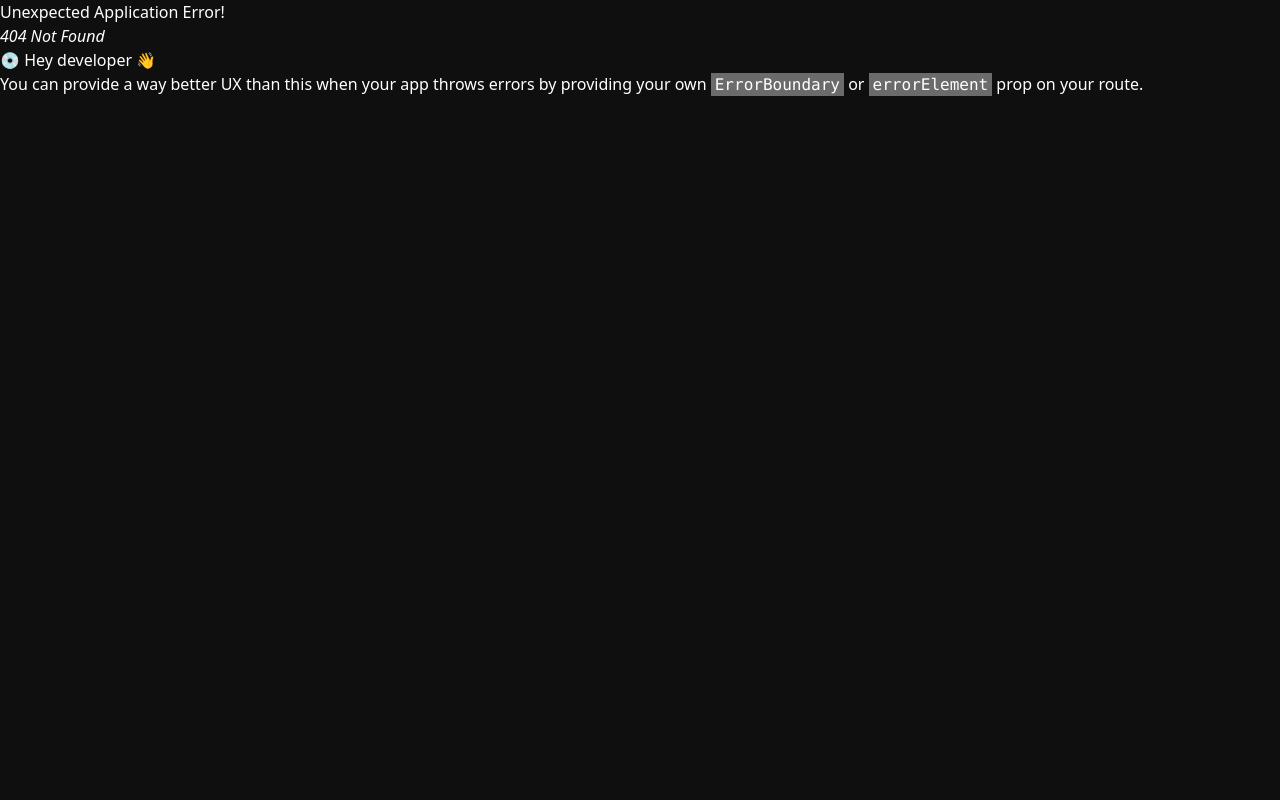
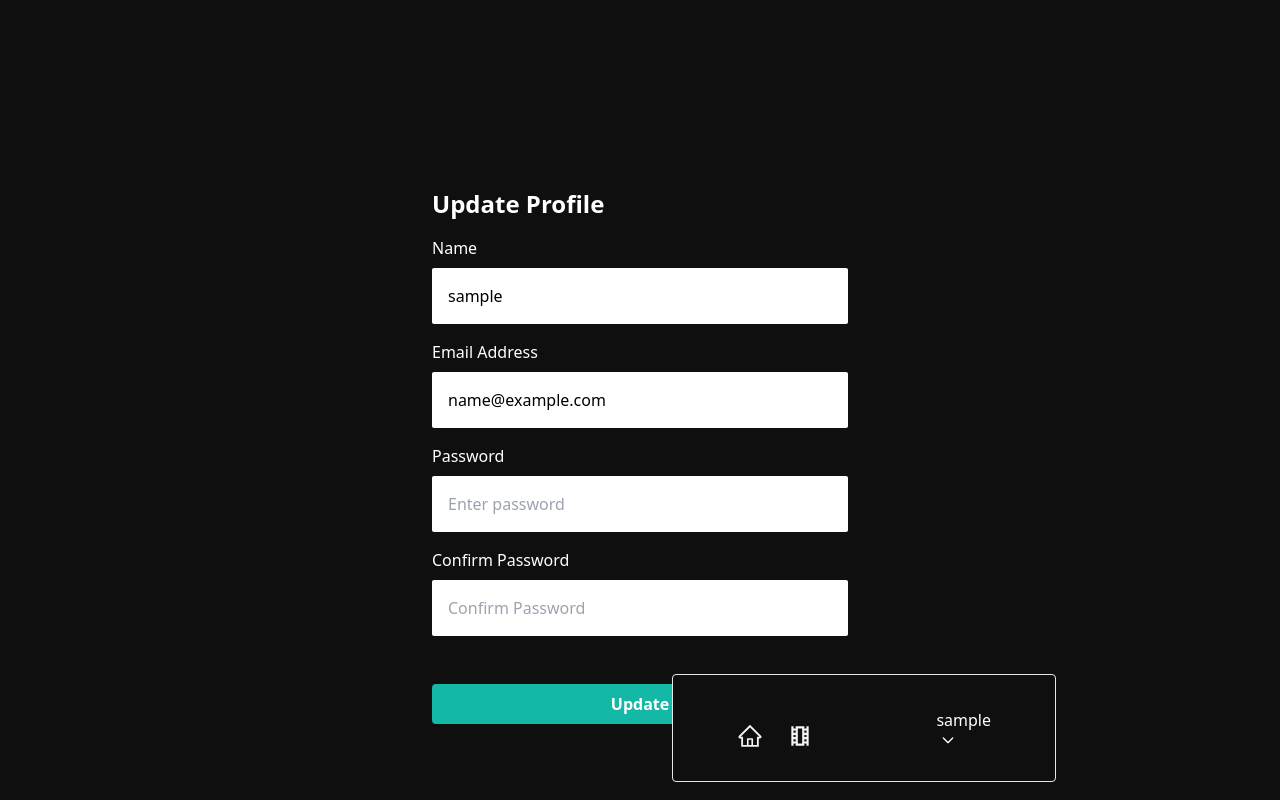
Before and after one commit to VimalSN/MERN-MoviePub_Discover-Movies, a React (Vite) app in the folder frontend/: page /profile in a window 1280 px wide. Before the commit this address had no page. Built offline with nearby package versions, Linux system fonts and the light colour scheme; sample sign-in values are in the browser's storage.

Commit message:
profileView

```diff
--- a/frontend/src/main.jsx
+++ b/frontend/src/main.jsx
@@ -11,8 +11,10 @@
 //Restricted
 import Login from "./pages/Auth/Login.jsx";
 import Register from "./pages/Auth/Register.jsx";
+import PrivateRoute from "./pages/Auth/PrivateRoute.jsx";
 
 import Home from "./pages/Home.jsx";
+import Profile from "./pages/User/Profile.jsx";
 
 const router = createBrowserRouter(
   createRoutesFromElements(
@@ -20,6 +22,10 @@
       <Route index={true} path="/" element={<Home />} />
       <Route path="/login" element={<Login />} />
       <Route path="/register" element={<Register />} />
+
+      <Route path="" element={<PrivateRoute />}>
+        <Route path="/profile" element={<Profile />} />
+      </Route>
     </Route>
   )
 );
--- /dev/null
+++ b/frontend/src/pages/Auth/PrivateRoute.jsx
@@ -0,0 +1,9 @@
+import { Navigate, Outlet } from "react-router-dom";
+import { useSelector } from "react-redux";
+
+const PrivateRoute = () => {
+  const { userInfo } = useSelector((state) => state.auth);
+  return userInfo ? <Outlet /> : <Navigate to="/login" replace />;
+};
+
+export default PrivateRoute;
--- a/frontend/src/pages/Auth/Register.jsx
+++ b/frontend/src/pages/Auth/Register.jsx
@@ -1,10 +1,10 @@
 import { useState, useEffect } from "react";
-import { Link, useNavigate, useLocation } from "react-router-dom";
+import { Link, useLocation, useNavigate } from "react-router-dom";
 import { useDispatch, useSelector } from "react-redux";
 import Loader from "../../component/Loader";
 import { setCredentials } from "../../redux/features/auth/authSlice";
+import { useRegisterMutation } from "../../redux/api/users";
 import { toast } from "react-toastify";
-import { useRegisterMutation } from "../../redux/api/users";
 
 const Register = () => {
   const [username, setUsername] = useState("");
@@ -16,6 +16,7 @@
   const navigate = useNavigate();
 
   const [register, { isLoading }] = useRegisterMutation();
+
   const { userInfo } = useSelector((state) => state.auth);
 
   const { search } = useLocation();
@@ -32,17 +33,19 @@
     e.preventDefault();
 
     if (password !== confirmPassword) {
-      toast.error("Password Does not match");
+      toast.error("Password do not match");
     } else {
       try {
         const res = await register({ username, email, password }).unwrap();
         dispatch(setCredentials({ ...res }));
         navigate(redirect);
-        toast.success("User Successfully Registerd");
+        toast.success("User successfully registered.");
       } catch (err) {
-        console.log(err);
-        toast.error(err.data.message);
+        console.log('Error details:', err);
+        const errorMessage = err?.data?.message || "An unexpected error occurred.";
+        toast.error(errorMessage);
       }
+
     }
   };
 
@@ -119,10 +122,12 @@
 
           <button
             disabled={isLoading}
+            type="submit"
             className="bg-teal-500 text-white px-4 py-2 rounded cursor-pointer my-[1rem]"
           >
             {isLoading ? "Registering..." : "Register"}
           </button>
+
           {isLoading && <Loader />}
         </form>
 
@@ -141,10 +146,9 @@
       <img
         src="https://images.unsplash.com/photo-1489599849927-2ee91cede3ba?q=80&w=2070&auto=format&fit=crop&ixlib=rb-4.0.3&ixid=M3wxMjA3fDB8MHxwaG90by1wYWdlfHx8fGVufDB8fHx8fA%3D%3D"
         alt=""
-        className="h-[43rem] w-[45%] xl:block md:hidden sm:hidden rounded-lg"
+        className="h-[45rem] w-[45%] xl:block md:hidden sm:hidden rounded-lg"
       />
     </div>
   );
 };
-
 export default Register;
--- /dev/null
+++ b/frontend/src/pages/User/Profile.jsx
@@ -0,0 +1,122 @@
+import { useEffect, useState } from "react";
+import { useDispatch, useSelector } from "react-redux";
+import { toast } from "react-toastify";
+import Loader from "../../component/Loader";
+import { useProfileMutation } from "../../redux/api/users";
+import { setCredentials } from "../../redux/features/auth/authSlice";
+
+const Profile = () => {
+  const [username, setUsername] = useState("");
+  const [email, setEmail] = useState("");
+  const [password, setPassword] = useState("");
+  const [confirmPassword, setConfirmPassword] = useState("");
+
+  const { userInfo } = useSelector((state) => state.auth);
+
+  const [updateProfile, { isLoading: loadingUpdateProfile }] = useProfileMutation();
+
+  useEffect(() => {
+    setUsername(userInfo.username);
+    setEmail(userInfo.email);
+  }, [userInfo.email, userInfo.username]);
+
+  const dispatch = useDispatch();
+
+  const submitHandler = async (e) => {
+    e.preventDefault();
+
+    // Password validation
+    if (password && password !== confirmPassword) {
+      toast.error("Passwords do not match");
+      return;
+    }
+
+    try {
+      const profileData = {
+        _id: userInfo._id,
+        username,
+        email,
+        // Only include password if it's updated by the user
+        ...(password && { password }),
+      };
+
+      const res = await updateProfile(profileData).unwrap();
+      dispatch(setCredentials({ ...res }));
+      toast.success("Profile updated successfully");
+      setPassword(""); // Clear password fields after submission
+      setConfirmPassword("");
+    } catch (err) {
+      toast.error(err?.data?.message || err.error);
+    }
+  };
+
+  return (
+    <div>
+      <div className="container mx-auto p-4 mt-[10rem]">
+        <div className="flex justify-center align-center md:flex md:space-x-4">
+          <div className="md:w-1/3">
+            <h2 className="text-2xl font-semibold mb-4">Update Profile</h2>
+
+            <form onSubmit={submitHandler}>
+              <div className="mb-4">
+                <label className="block text-white mb-2">Name</label>
+                <input
+                  type="text"
+                  placeholder="Enter name"
+                  className="form-input p-4 rounded-sm w-full"
+                  value={username}
+                  onChange={(e) => setUsername(e.target.value)}
+                />
+              </div>
+              <div className="mb-4">
+                <label className="block text-white mb-2">Email Address</label>
+                <input
+                  type="email"
+                  placeholder="Enter email"
+                  className="form-input p-4 rounded-sm w-full"
+                  value={email}
+                  onChange={(e) => setEmail(e.target.value)}
+                />
+              </div>
+              <div className="mb-4">
+                <label className="block text-white mb-2">Password</label>
+                <input
+                  type="password"
+                  placeholder="Enter password"
+                  className="form-input p-4 rounded-sm w-full"
+                  value={password}
+                  onChange={(e) => setPassword(e.target.value)}
+                />
+              </div>
+              <div className="mb-4">
+                <label className="block text-white mb-2">
+                  Confirm Password
+                </label>
+                <input
+                  type="password"
+                  placeholder="Confirm Password"
+                  className="form-input p-4 rounded-sm w-full"
+                  value={confirmPassword}
+                  onChange={(e) => setConfirmPassword(e.target.value)}
+                />
+              </div>
+
+              <div className="flex justify-between">
+                <button
+                  type="submit"
+                  className="bg-teal-500 w-screen mt-[2rem] font-bold text-white py-2 px-4 rounded hover:bg-teal-600"
+                >
+                  Update
+                </button>
+
+                {loadingUpdateProfile && <Loader />}
+              </div>
+            </form>
+          </div>
+        </div>
+      </div>
+    </div>
+  );
+};
+
+export default Profile;
--- a/frontend/src/redux/features/auth/authSlice.js
+++ b/frontend/src/redux/features/auth/authSlice.js
@@ -1,7 +1,9 @@
 import { createSlice } from "@reduxjs/toolkit";
 
 const initialState = {
-  userInfo: localStorage.getItem("userInfo") ? JSON.parse(localStorage.getItem('userInfo')) : null ,
+  userInfo: localStorage.getItem("userInfo")
+    ? JSON.parse(localStorage.getItem("userInfo"))
+    : null,
 };
 
 const authSilce = createSlice({
```
Also changed, not shown: 1 other file (tests, documents, lock files or other folders).
